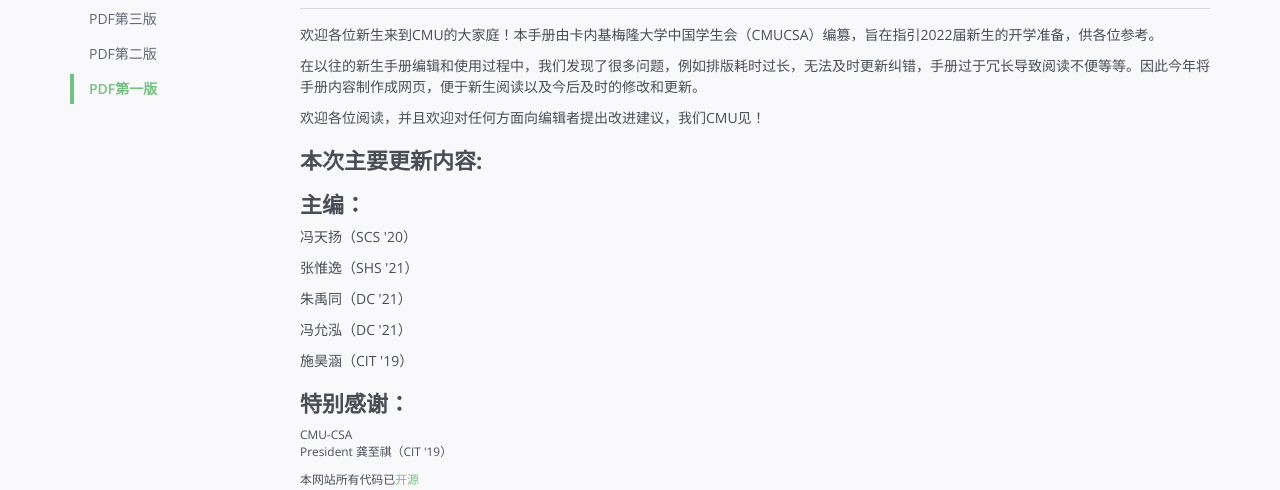
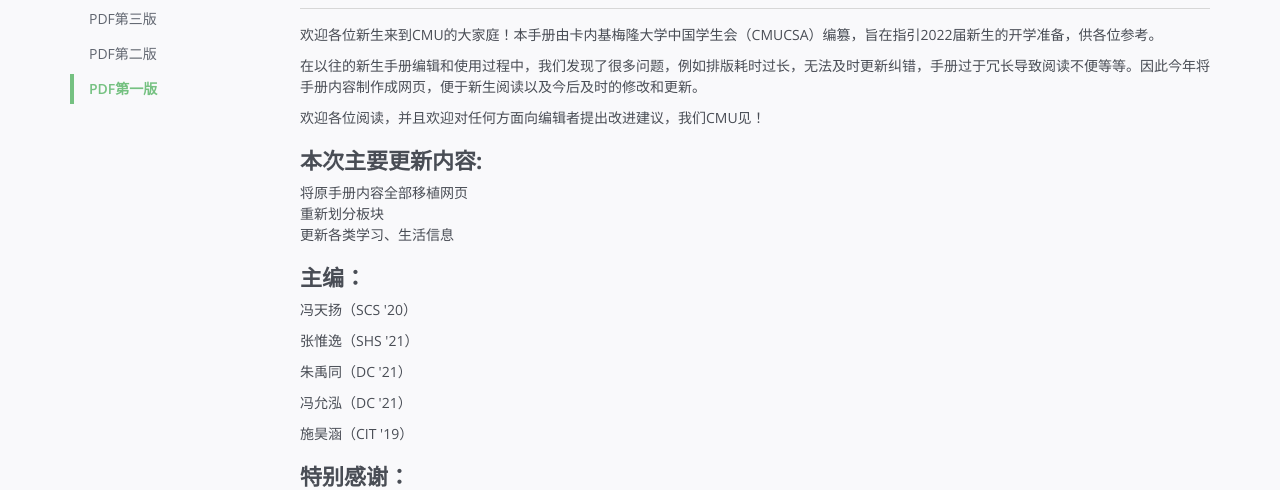
Before and after one commit to haohanshi/Freshman-Prepare-Guide, a Django app: page /guide/preface in a window 1280 px wide. Shown: the part 286-776 px from the top of the page. Run offline with Django 3.2, Linux system fonts and the light colour scheme; some libraries are stand-ins or nearby versions.

Commit message:
add preface

```diff
--- a/guide/templates/guide/preface.html
+++ b/guide/templates/guide/preface.html
@@ -49,7 +49,7 @@
                                         <p>在以往的新生手册编辑和使用过程中，我们发现了很多问题，例如排版耗时过长，无法及时更新纠错，手册过于冗长导致阅读不便等等。因此今年将手册内容制作成网页，便于新生阅读以及今后及时的修改和更新。</p>
                                         <p>欢迎各位阅读，并且欢迎对任何方面向编辑者提出改进建议，我们CMU见！</p>
                                         <h2>本次主要更新内容:</h2>
-                                        <p></p>
+                                        <p>将原手册内容全部移植网页</br>重新划分板块</br>更新各类学习、生活信息</p>
                                         <h2>主编：</h2>
                                         <p>冯天扬（SCS '20）</p>
                                         <p>张惟逸（SHS '21）</p>
```
